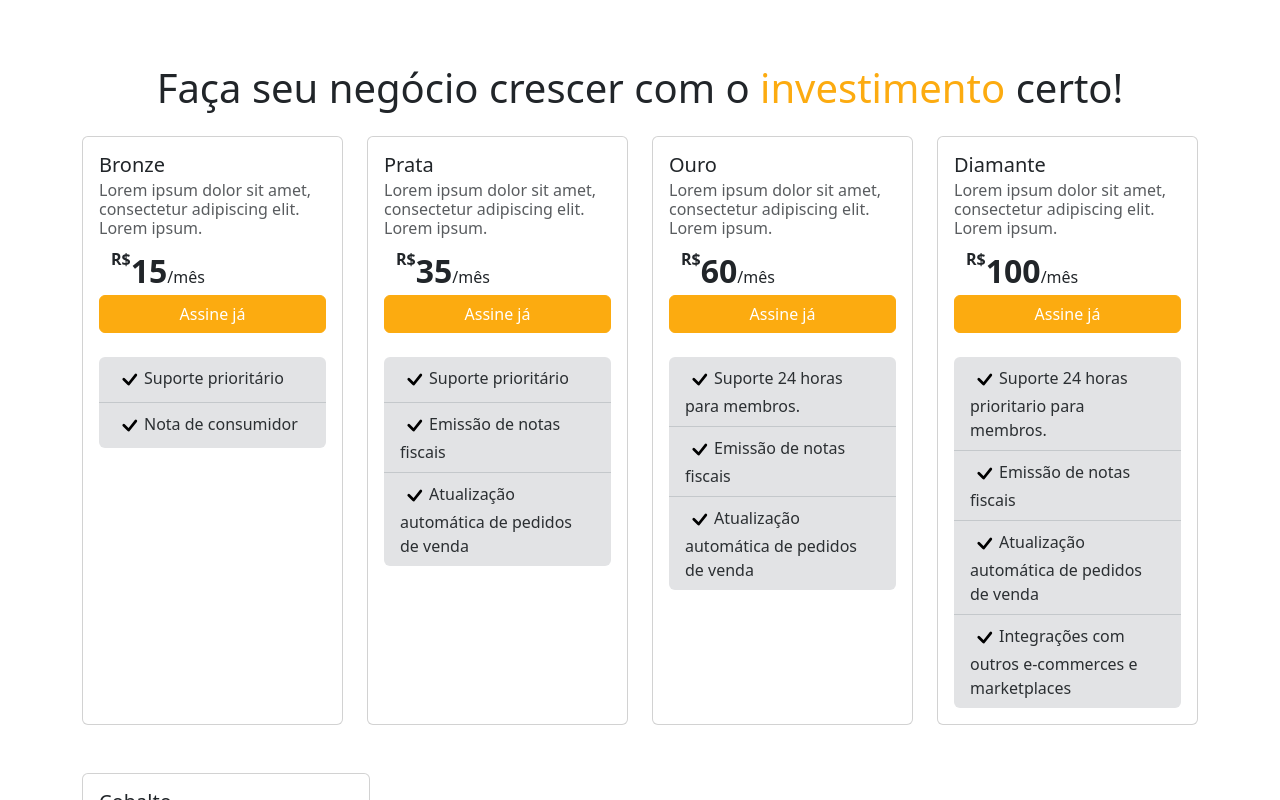
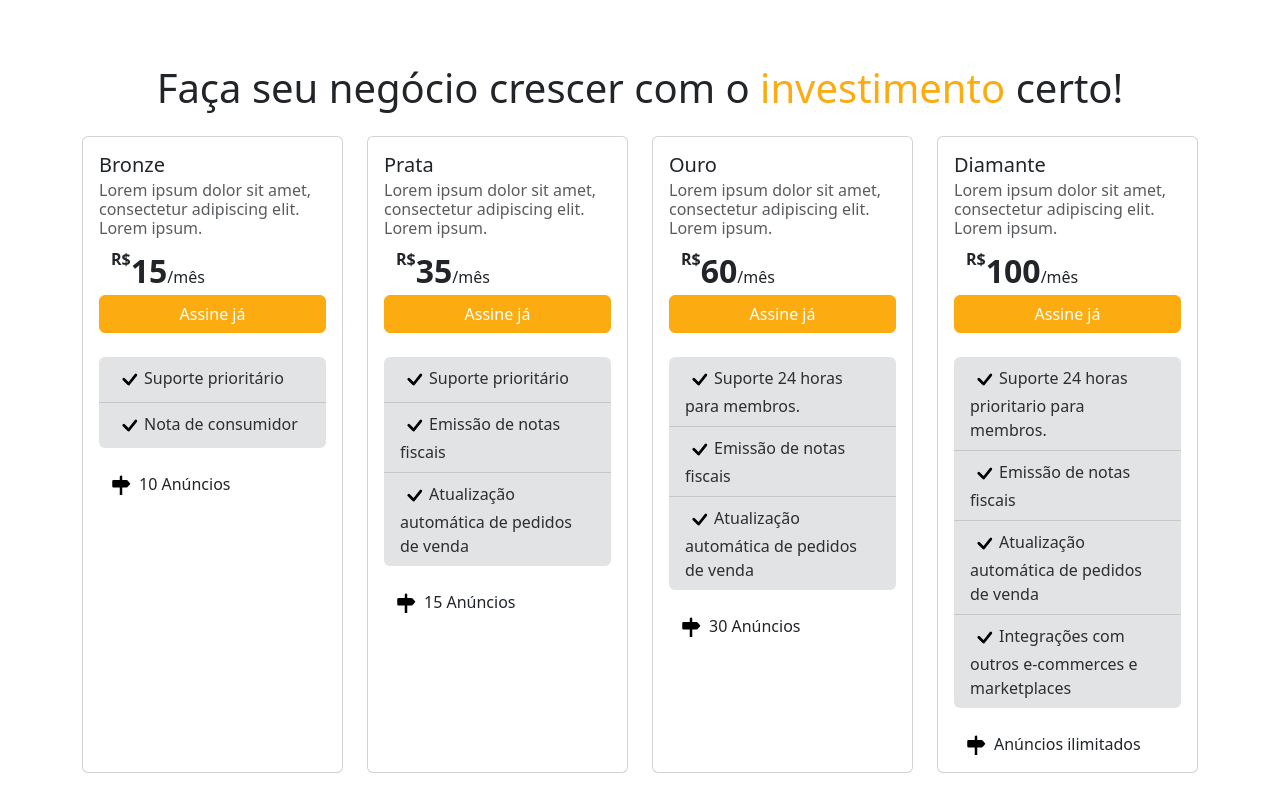
Before and after one commit to JoaoVMarques/marques-ecommerce, a React (Vite) app: page /plans in a window 1280 px wide. Shown: the top 800 px of the page. Built offline with nearby package versions, Linux system fonts and the light colour scheme.

Commit message:
deixando dinamico os anuncios

```diff
--- a/src/pages/plansPage/Plans/Components/PlanCard.tsx
+++ b/src/pages/plansPage/Plans/Components/PlanCard.tsx
@@ -1,8 +1,15 @@
-import { Button, Card, Col, ListGroup } from "react-bootstrap";
+import { Button, Card, Col, Container, ListGroup } from "react-bootstrap";
 import interfacePlans from "../interfaces/plans";
 import PricePlan from "./PricePlan";
 import check from "../../../../imgs/svgs/check.svg";
+import sign from "../../../../imgs/svgs/sign.svg";
 
+function checkIfAdsIsIlimited(maxAds: number) {
+  if (maxAds > 0) {
+    return <span>{maxAds} Anúncios</span>
+  }
+  return <span>Anúncios ilimitados</span>
+}
 
 function PlanCard(props: { plan: interfacePlans }) {
   const { plan } = props
@@ -18,12 +25,17 @@ function PlanCard(props: { plan: interfacePlans }) {
           </Button>
           <ListGroup className="list-group-flush list-group-item-secondary list-border">
             { plan.benefits.map((name) => (
-                <ListGroup.Item>
-                  <img src={check} className="check-icon" />
+                <ListGroup.Item key={name}>
+                  <img src={check} alt="icone check" className="check-icon" />
                   <span>{name}</span>
                 </ListGroup.Item> ))
             }
           </ListGroup>
+          <Container className="mt-4">
+              <img src={sign} alt="icone anuncio" width={20} className="me-2" />
+              { checkIfAdsIsIlimited(plan.maxAds) }
+
+            </Container>
         </Card.Body>
       </Card>
     </Col>
--- a/src/pages/plansPage/Plans/Components/plansObject.ts
+++ b/src/pages/plansPage/Plans/Components/plansObject.ts
@@ -3,6 +3,7 @@ import interfacePlans from "../interfaces/plans";
 export const cobalto: interfacePlans = {
   name: 'Cobalto',
   price: 0,
+  maxAds: 5,
   description: 'Praticidade para atender você com nosso plano mais acessível e completo.',
   benefits: [
     "Suporte prioritário"
@@ -12,6 +13,7 @@ export const cobalto: interfacePlans = {
 export const bronze: interfacePlans = {
   name: 'Bronze',
   price: 15,
+  maxAds: 10,
   description: 'Lorem ipsum dolor sit amet, consectetur adipiscing elit. Lorem ipsum.',
   benefits: [
     "Suporte prioritário", "Nota de consumidor"
@@ -21,6 +23,7 @@ export const bronze: interfacePlans = {
 export const silver: interfacePlans = {
   name: 'Prata',
   price: 35,
+  maxAds: 15,
   description: 'Lorem ipsum dolor sit amet, consectetur adipiscing elit. Lorem ipsum.',
   benefits: [
     "Suporte prioritário", "Emissão de notas fiscais", "Atualização automática de pedidos de venda"
@@ -30,6 +33,7 @@ export const silver: interfacePlans = {
 export const gold: interfacePlans = {
   name: 'Ouro',
   price: 60,
+  maxAds: 30,
   description: 'Lorem ipsum dolor sit amet, consectetur adipiscing elit. Lorem ipsum.',
   benefits: [
     "Suporte 24 horas para membros.", "Emissão de notas fiscais", "Atualização automática de pedidos de venda",
@@ -39,6 +43,7 @@ export const gold: interfacePlans = {
 export const diamond: interfacePlans = {
   name: 'Diamante',
   price: 100,
+  maxAds: 0,
   description: 'Lorem ipsum dolor sit amet, consectetur adipiscing elit. Lorem ipsum.',
   benefits: [
     "Suporte 24 horas prioritario para membros.", "Emissão de notas fiscais", "Atualização automática de pedidos de venda", "Integrações com outros e-commerces e marketplaces"
--- a/src/pages/plansPage/Plans/index.tsx
+++ b/src/pages/plansPage/Plans/index.tsx
@@ -9,7 +9,7 @@ function Plans() {
     <Container>
       <Row>
         { plansObject.map((plan) => (
-          <PlanCard plan={plan} />
+          <PlanCard key={plan.name} plan={plan} />
           ))
         }
       </Row>
--- a/src/pages/plansPage/Plans/interfaces/plans.tsx
+++ b/src/pages/plansPage/Plans/interfaces/plans.tsx
@@ -1,5 +1,6 @@
 interface interfacePlans {
   name: string,
+  maxAds: number,
   description: string,
   price: number
   benefits: string[]
```
